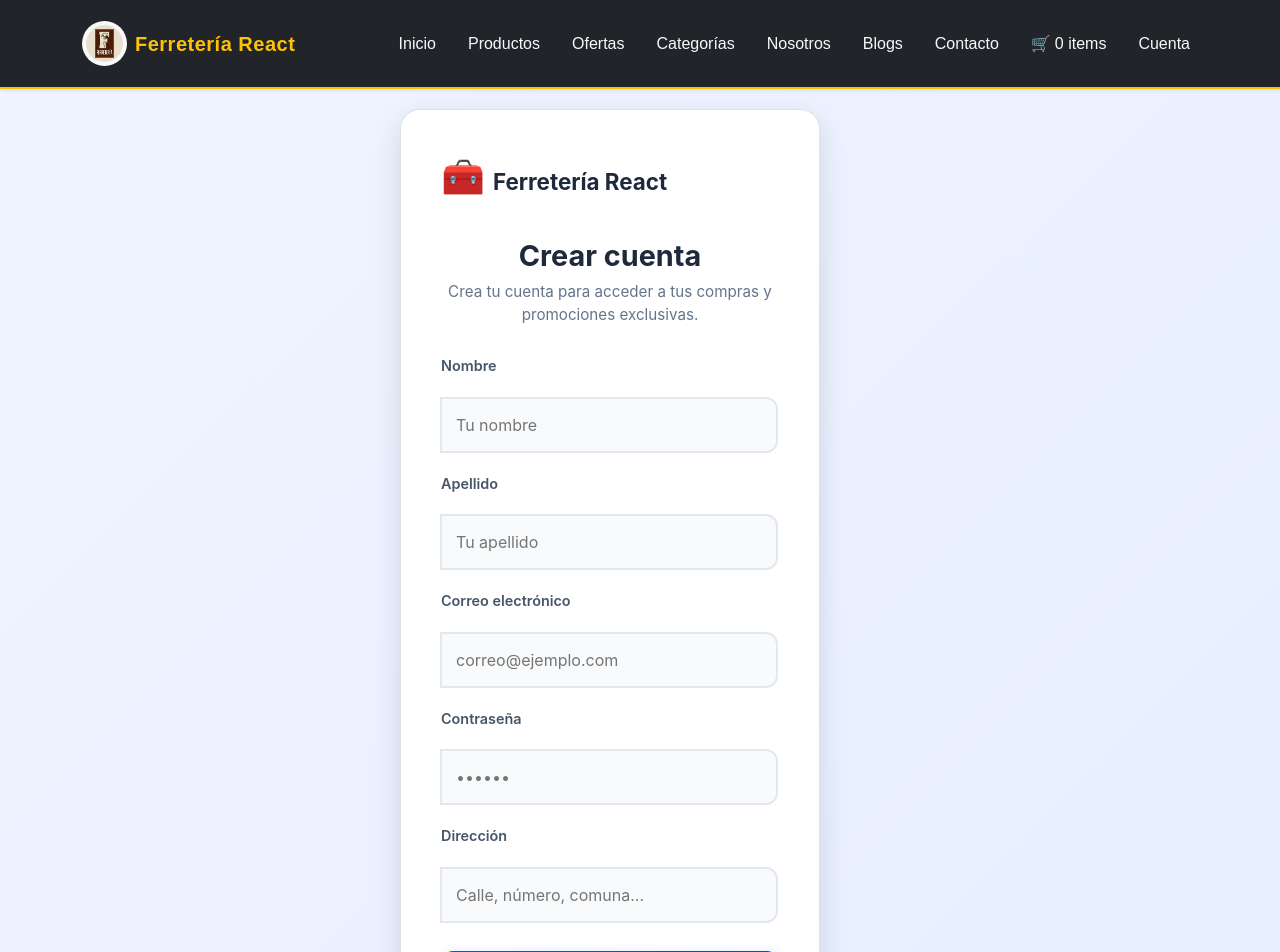
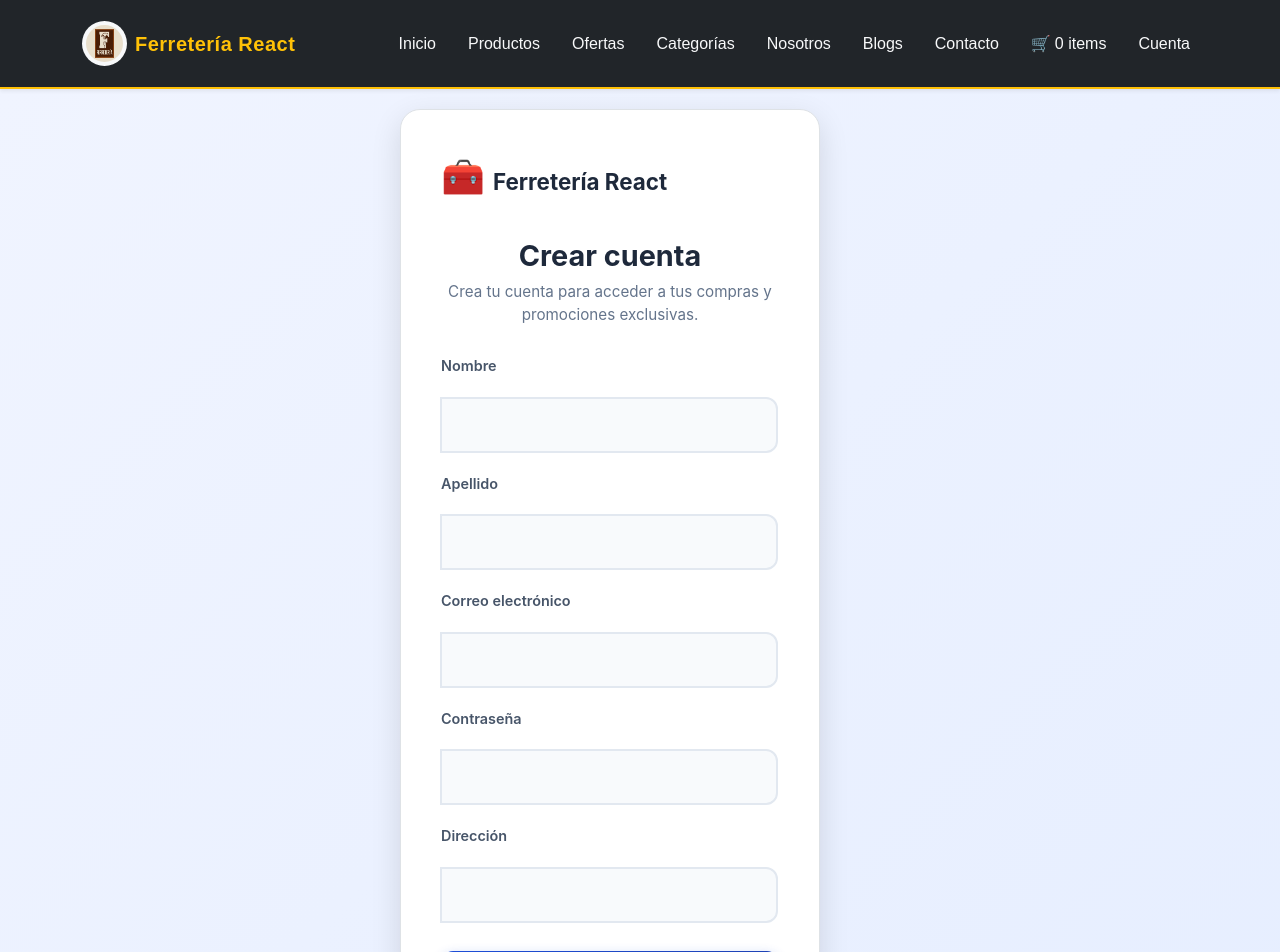
Before and after one commit to MiguelTr7/Fronted_Tienda_React, a React (Create React App) app: page /registrar-usuario in a window 1280 px wide. Shown: the top 952 px of the page. Built offline with nearby package versions, Linux system fonts and the light colour scheme.

Commit message:
Update RegistrarUsuario.jsx

```diff
--- a/src/pages/RegistrarUsuario.jsx
+++ b/src/pages/RegistrarUsuario.jsx
@@ -28,7 +28,6 @@ function RegistrarUsuario() {
     e.preventDefault();
     setError("");
 
-    // Validaciones del lado del cliente
     if (!validarEmail(formData.email)) {
       setError("Por favor ingresa un correo electrónico válido");
       return;
@@ -40,9 +39,7 @@ function RegistrarUsuario() {
     }
 
     try {
-      // ✅ Llamada al backend desplegado en Render
-     const response = await fetch("https://backend-tienda-react.onrender.com/api/auth/register", {
-
+      const response = await fetch("https://backend-tienda-react.onrender.com/api/auth/register", {
         method: "POST",
         headers: { "Content-Type": "application/json" },
         body: JSON.stringify(formData)
@@ -74,9 +71,7 @@ function RegistrarUsuario() {
           </div>
 
           <h2>Crear cuenta</h2>
-          <p className="sub">
-            Crea tu cuenta para acceder a tus compras y promociones exclusivas.
-          </p>
+          <p className="sub">Crea tu cuenta para acceder a tus compras y promociones exclusivas.</p>
 
           {error && (
             <div className="alerta-error">
@@ -87,77 +82,29 @@ function RegistrarUsuario() {
           <form onSubmit={handleSubmit}>
             <div className="input-group">
               <label htmlFor="nombre">Nombre</label>
-              <input
-                id="nombre"
-                type="text"
-                name="nombre"
-                placeholder="Tu nombre"
-                value={formData.nombre}
-                onChange={handleChange}
-                required
-              />
+              <input type="text" name="nombre" required value={formData.nombre} onChange={handleChange} />
             </div>
-
             <div className="input-group">
               <label htmlFor="apellido">Apellido</label>
-              <input
-                id="apellido"
-                type="text"
-                name="apellido"
-                placeholder="Tu apellido"
-                value={formData.apellido}
-                onChange={handleChange}
-                required
-              />
+              <input type="text" name="apellido" required value={formData.apellido} onChange={handleChange} />
             </div>
-
             <div className="input-group">
               <label htmlFor="email">Correo electrónico</label>
-              <input
-                id="email"
-                type="email"
-                name="email"
-                placeholder="correo@ejemplo.com"
-                value={formData.email}
-                onChange={handleChange}
-                required
-              />
+              <input type="email" name="email" required value={formData.email} onChange={handleChange} />
             </div>
-
             <div className="input-group">
               <label htmlFor="password">Contraseña</label>
-              <input
-                id="password"
-                type="password"
-                name="password"
-                placeholder="••••••"
-                value={formData.password}
-                onChange={handleChange}
-                required
-              />
+              <input type="password" name="password" required value={formData.password} onChange={handleChange} />
             </div>
-
             <div className="input-group">
               <label htmlFor="direccion">Dirección</label>
-              <input
-                id="direccion"
-                type="text"
-                name="direccion"
-                placeholder="Calle, número, comuna..."
-                value={formData.direccion}
-                onChange={handleChange}
-                required
-              />
+              <input type="text" name="direccion" required value={formData.direccion} onChange={handleChange} />
             </div>
-
-            <button type="submit" className="btn-registrar">
-              Crear cuenta
-            </button>
+            <button type="submit" className="btn-registrar">Crear cuenta</button>
           </form>
 
           <div className="login-link">
-            ¿Ya tienes cuenta?{" "}
-            <a href="/iniciar-sesion">Inicia sesión aquí</a>
+            ¿Ya tienes cuenta? <a href="/iniciar-sesion">Inicia sesión aquí</a>
           </div>
         </div>
       </div>
```
